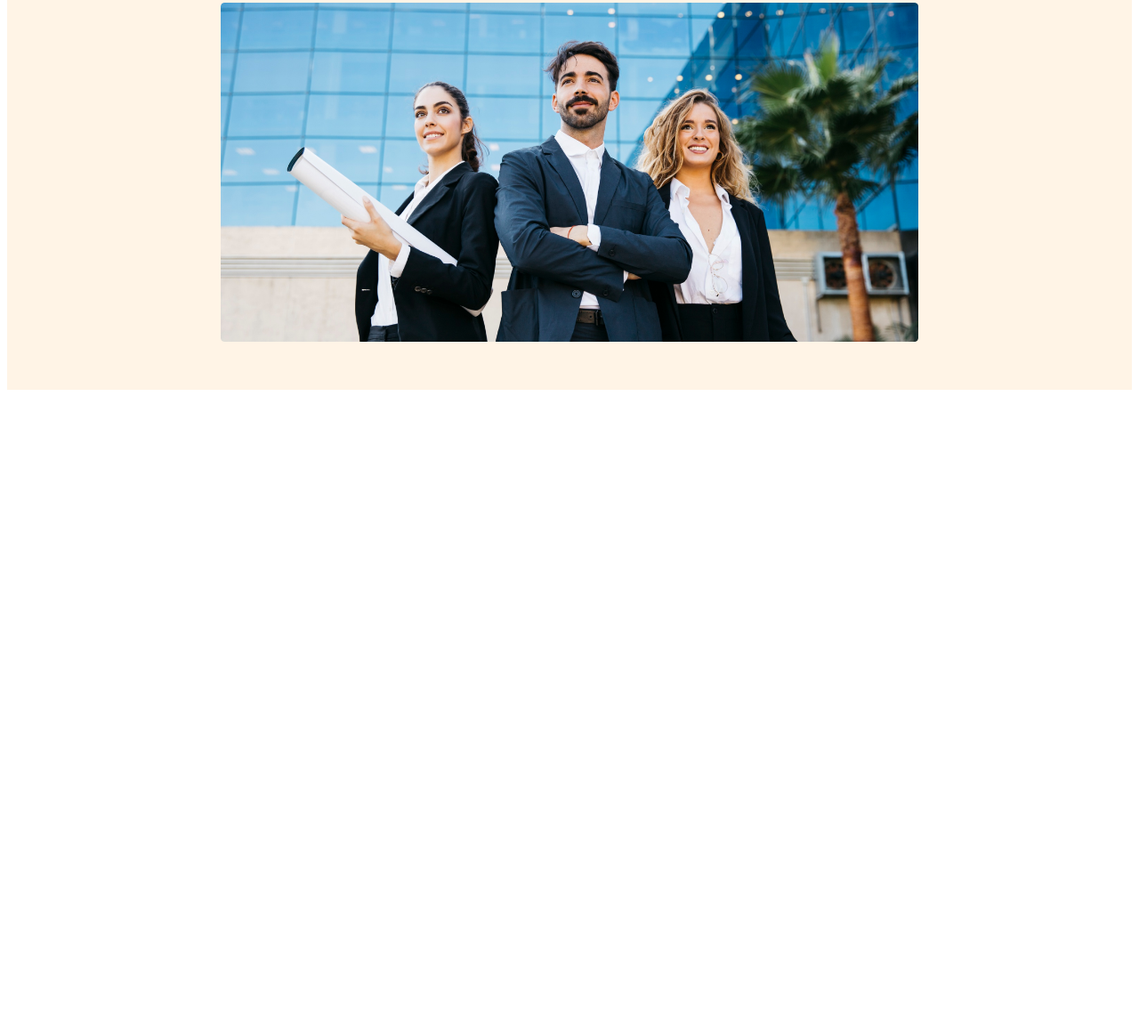
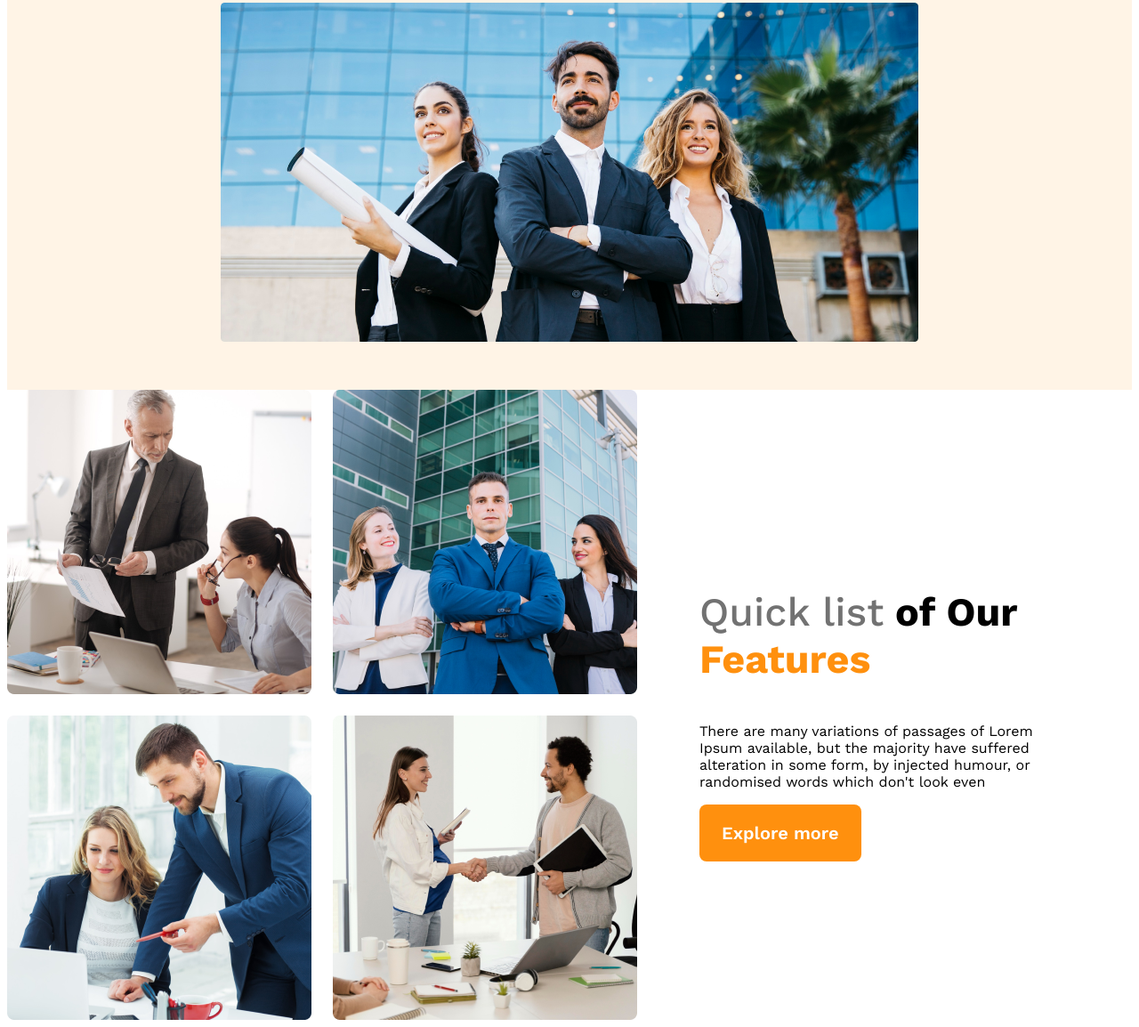
Before and after one commit to saha566789/g3-architects-website, a plain HTML site: page index.html in a window 1280 px wide. Shown: the part 573-1727 px from the top of the page at 89% size. Before the commit the page ends 1019 px from the top, so only its background shows below. Drawn offline with nearby package versions, Linux system fonts and the light colour scheme.

Commit message:
features content added

```diff
--- a/index.html
+++ b/index.html
@@ -7,6 +7,7 @@
     <link rel="stylesheet" href="style.css">
 </head>
 <body>
+    <!-- header start -->
    <header>
 <nav>
     <h3 class="nav-tittle">G3 Architects</h3>
@@ -26,7 +27,23 @@
    <img src="images/banner.png" alt="">
 </div>
    </header>
+   <!-- header end -->
    <main>
+    <!-- teams sections start -->
+    <section class="teams-container">
+        <div class="teams-img-container">
+            <img src="images/team1.png" alt="">
+            <img src="images/team2.png" alt="">
+            <img src="images/team3.png" alt="">
+            <img src="images/team4.png" alt="">
+        </div>
+        <div class="teams-content">
+            <h3 class="teams-tittle"><span class="quick-list">Quick list</span> <span>of Our</span><span class="text-features"> Features</span></h3>
+            <p class="teams-des">There are many variations of passages of Lorem Ipsum available, but the majority have suffered alteration in some form, by injected humour, or randomised words which don't look even</p>
+            <button class="btn-primary">Explore more</button>
+
+        </div>
+    </section>
 
    </main>
    <footer>
--- a/style.css
+++ b/style.css
@@ -85,3 +85,36 @@ nav li a{
             flex-direction: column;
         }
     }
+    /* main styles */
+    main{
+        max-width: 1440px;
+        margin: 0 auto;
+    }
+    /* teams styles */
+    .teams-container{
+        display: flex;
+        align-items: center;
+    }
+    .teams-img-container{
+       display: grid;
+       grid-template-columns: repeat(2,1fr);
+       gap:24px;
+    }
+    .teams-content{
+        padding-left: 70px;
+        padding-right: 70px;
+    }
+    .teams-tittle{
+        font-size: 2.8rem;
+    }
+    .teams-tittle .quick-list{
+        color: #727272;
+        font-weight: 500;
+        }
+       .teams-tittle .text-features{
+        color: #FF900E;
+
+
+        font-weight: 700;
+
+        }
```
